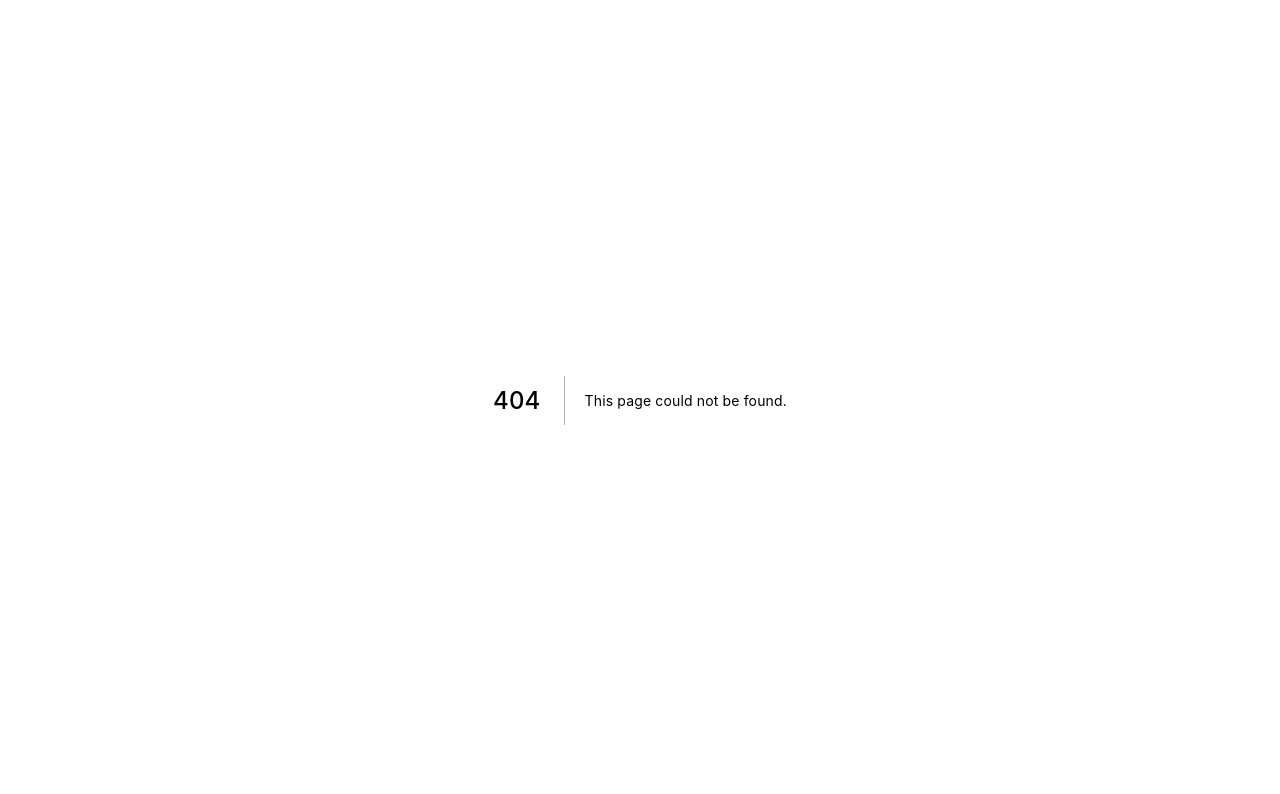
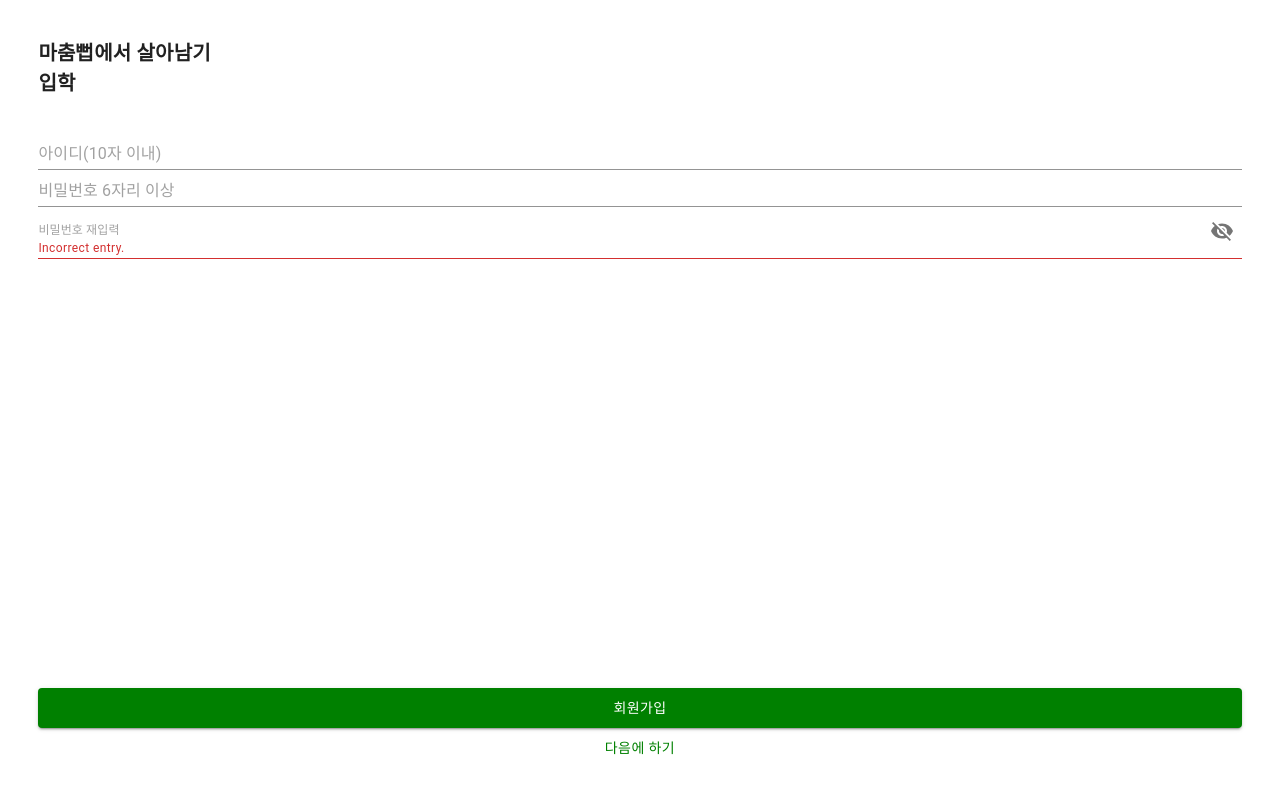
Before and after one commit to LT-Group/UNITON-FE, a Next.js app: page /signup in a window 1280 px wide. Before the commit this address had no page. Shown: the top 794 px of the page. Built offline with nearby package versions, Linux system fonts and the light colour scheme.

Commit message:
feat: signup page UI

```diff
--- /dev/null
+++ b/pages/signup.jsx
@@ -0,0 +1,199 @@
+import React from 'react';
+import { styled } from '@mui/material/styles';
+// components
+import {
+  ColorButton,
+  Container,
+  CustomizedButtons,
+} from '../src/components/common';
+// mui
+import {
+  TextField,
+  Button,
+  Typography,
+  InputAdornment,
+  IconButton,
+  Box,
+  Modal,
+} from '@mui/material';
+import Visibility from '@mui/icons-material/Visibility';
+import VisibilityOff from '@mui/icons-material/VisibilityOff';
+// recoil
+import { useRecoilState } from 'recoil';
+import { useState } from 'react';
+import { useEffect } from 'react';
+
+const SignUpPage = () => {
+  const [inputData, setInputData] = useState({
+    id: '',
+    password: '',
+  });
+  const [showPassword, setShowPassword] = useState(false);
+  const [isModalOpen, setIsModalOpen] = useState(false);
+  const handleClickShowPassword = () => setShowPassword(!showPassword);
+  const handleMouseDownPassword = () => setShowPassword(!showPassword);
+  const handleChange = (e) => {
+    console.log(e);
+    setInputData({
+      ...inputData,
+      [e.target.id]: e.target.value,
+    });
+  };
+  useEffect(() => {
+    console.log(inputData);
+  }, [inputData]);
+
+  const boxStyle = {
+    position: 'absolute',
+    top: '50%',
+    left: '50%',
+    transform: 'translate(-50%, -50%)',
+    width: 400,
+    bgcolor: '#F8F0E9',
+    borderRadius: '2px',
+    padding: '10px',
+    display: 'flex',
+    flexDirection: 'column',
+    alignItems: 'center',
+    justifyContent: 'center',
+  };
+
+  const innerBoxStyle = {
+    display: 'flex',
+    alignItems: 'center',
+    justifyContent: 'center',
+    width: '90%',
+    height: 197,
+    marginBottom: '20px',
+    bgcolor: 'white',
+  };
+
+  return (
+    <Container>
+      <div style={{ display: 'flex', width: '100%', flexDirection: 'column' }}>
+        <div style={{ marginBottom: '2.5rem' }}>
+          <Typography sx={{ fontSize: '20px' }} fontWeight="600">
+            마춤뻡에서 살아남기
+          </Typography>
+          <Typography sx={{ fontSize: '20px' }} fontWeight="600">
+            입학
+          </Typography>
+        </div>
+        <TextField
+          id="id"
+          InputProps={{
+            classes: {
+              input: cssstyle.resize,
+            },
+          }}
+          placeholder="아이디(10자 이내)"
+          type="string"
+          autoComplete="current-id"
+          onChange={handleChange}
+          variant="standard"
+          InputLabelProps={{ shrink: false }}
+        />
+        <TextField
+          id="password"
+          InputProps={{
+            classes: {
+              input: cssstyle.resize,
+            },
+          }}
+          size="10px"
+          sx={{ padding: '5px 0' }}
+          placeholder="비밀번호 6자리 이상"
+          type="password"
+          autoComplete="current-password"
+          variant="standard"
+          onChange={handleChange}
+          InputLabelProps={{ shrink: false }}
+        />
+        <TextField
+          error={true}
+          id="password"
+          helperText="Incorrect entry."
+          sx={{ padding: '5px 0' }}
+          placeholder="비밀번호 재입력"
+          type={showPassword ? 'text' : 'password'}
+          autoComplete="current-password"
+          variant="standard"
+          onChange={handleChange}
+          InputLabelProps={{ shrink: false }}
+          InputProps={{
+            style: { fontSize: 12, paddingBottom: '15px' },
+            // <-- This is where the toggle button is added.
+            endAdornment: (
+              <InputAdornment position="end">
+                <IconButton
+                  aria-label="toggle password visibility"
+                  onClick={handleClickShowPassword}
+                  onMouseDown={handleMouseDownPassword}
+                >
+                  {showPassword ? <Visibility /> : <VisibilityOff />}
+                </IconButton>
+              </InputAdornment>
+            ),
+          }}
+        />
+        <style>{cssstyle}</style>
+        <div
+          style={{
+            position: 'absolute',
+            bottom: 0,
+            display: 'flex',
+            flexDirection: 'column',
+            width: `calc(100% - 4.8rem)`,
+            paddingBottom: '2rem',
+          }}
+        >
+          <Button
+            onClick={() => setIsModalOpen(true)}
+            sx={{ backgroundColor: 'green', height: '40px' }}
+            variant="contained"
+          >
+            회원가입
+          </Button>
+          <Button sx={{ color: 'green', height: '40px' }} variant="text">
+            다음에 하기
+          </Button>
+        </div>
+      </div>
+      <Modal
+        open={isModalOpen}
+        onClose={() => setIsModalOpen(false)}
+        aria-labelledby="modal-modal-title"
+        aria-describedby="modal-modal-description"
+      >
+        <Box sx={boxStyle}>
+          <Box sx={innerBoxStyle}>
+            <Typography id="modal-modal-title" variant="h6" component="h2">
+              입학을 축하드립니다.
+            </Typography>
+          </Box>
+          <ColorButton
+            onClick={() => setIsModalOpen(false)}
+            color={'white'}
+            bgColor={'green'}
+            hoverBgColor="green"
+            sx={{
+              height: '40px',
+              width: '90%',
+            }}
+            variant="contained"
+          >
+            확인
+          </ColorButton>
+        </Box>
+      </Modal>
+    </Container>
+  );
+};
+
+export default SignUpPage;
+
+const cssstyle = `
+.MuiFormHelperText-root{
+  margin-top:-1.2rem;
+}
+`;
```
